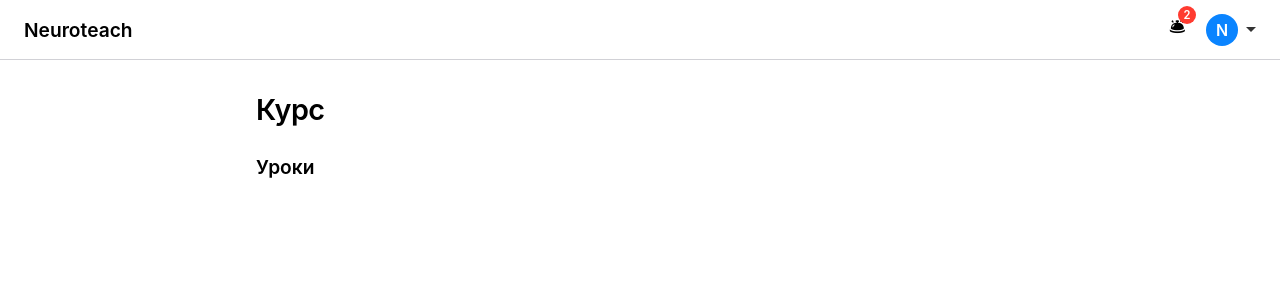
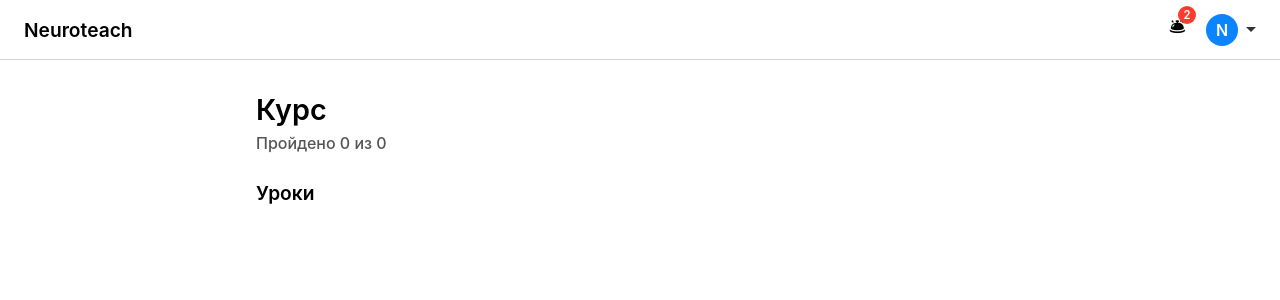
Before and after one commit to Korvova/neuroteach, a React (Vite) app in the folder webapp/: page /courses/1 in a window 1280 px wide. Shown: the top 300 px of the page. Built offline with nearby package versions, Linux system fonts and the light colour scheme.

Commit message:
feat(course): replace status legend with simple progress counter

```diff
--- a/webapp/src/pages/CourseDetailPage/CourseDetailPage.jsx
+++ b/webapp/src/pages/CourseDetailPage/CourseDetailPage.jsx
@@ -4,46 +4,42 @@ import LessonItem from '../../components/LessonItem/LessonItem';
 import Modal from '../../components/Modal/Modal';
 import styles from './CourseDetailPage.module.css';
 
-/* мок‑данные (позже придут из API) */
+/* mock‑данные со статусами */
 const courses = {
   intro: {
     title: 'Вход в нейросети',
-    description: `
-      Курс знакомит с базовыми принципами работы нейросетей,
-      языковыми моделями и практическим применением ChatGPT.
-      Подойдёт новичкам без предыдущего опыта.
-    `,
+    description:
+      'Курс знакомит с базовыми принципами работы нейросетей и ChatGPT. Подойдёт новичкам без предыдущего опыта.',
     lessons: [
-      { id: 'view', title: 'Введение (просмотр)', unlocked: true },
-      { id: 'file', title: 'Введение (файл)',       unlocked: true },
-      { id: 'test', title: 'Введение (тест)',       unlocked: true },
-      { id: 'demo', title: 'Демонстрация и практическое знакомство с ChatGPT', unlocked: false },
-      { id: 'prompt', title: 'Промптинг. Мастер‑класс', unlocked: false },
-      { id: 'advanced', title: 'Расширенные возможности ChatGPT и GPT‑помощники', unlocked: false },
-      /* ... остальные из ТЗ ... */
+      { id: 'view',  title: 'Введение (просмотр)',  unlocked: true,  status: { code: 'done',    label: 'пройден' } },
+      { id: 'file',  title: 'Введение (файл)',      unlocked: true,  status: { code: 'review',  label: 'на проверке' } },
+      { id: 'test',  title: 'Введение (тест)',      unlocked: true,  status: { code: 'clarify', label: 'на уточнении' } },
+      { id: 'demo',  title: 'Демонстрация ChatGPT', unlocked: false },
+      { id: 'prompt',title: 'Промптинг. Мастер‑класс', unlocked: false },
+      { id: 'adv',   title: 'Расширенные возможности ChatGPT', unlocked: false },
     ],
   },
-  /* другие курсы добавим позже */
 };
 
 export default function CourseDetailPage() {
   const { courseId } = useParams();
   const navigate = useNavigate();
-  const [modalOpen, setModalOpen] = useState(false);
+  const [modal, setModal] = useState(false);
 
   const course = courses[courseId] || { title: 'Курс', lessons: [] };
 
-  const handleLessonClick = (lesson) => {
-    if (!lesson.unlocked) {
-      setModalOpen(true);
-    } else {
-      navigate(`/courses/${courseId}/lesson/${lesson.id}`);
-    }
-  };
+  /* сколько уроков «пройдено» */
+  const completed = course.lessons.filter((l) => l.status?.code === 'done').length;
+
+  const openLesson = (l) =>
+    l.unlocked ? navigate(`/courses/${courseId}/lesson/${l.id}`) : setModal(true);
 
   return (
     <div className={styles.container}>
       <h2 className={styles.title}>{course.title}</h2>
+
+      {/* счётчик прогресса */}
+      <p className={styles.progress}>Пройдено {completed} из {course.lessons.length}</p>
 
       <p className={styles.desc}>{course.description}</p>
 
@@ -55,12 +51,13 @@ export default function CourseDetailPage() {
             key={l.id}
             title={l.title}
             unlocked={l.unlocked}
-            onClick={() => handleLessonClick(l)}
+            status={l.status}
+            onClick={() => openLesson(l)}
           />
         ))}
       </ul>
 
-      <Modal open={modalOpen} onClose={() => setModalOpen(false)}>
+      <Modal open={modal} onClose={() => setModal(false)}>
         <p>Урок станет доступен после прохождения предыдущего.</p>
       </Modal>
     </div>
--- a/webapp/src/pages/CourseDetailPage/CourseDetailPage.module.css
+++ b/webapp/src/pages/CourseDetailPage/CourseDetailPage.module.css
@@ -1,31 +1,25 @@
-.container {
-  max-width: 800px;
-  margin: 0 auto;
-  padding: 32px 16px 64px;
+
+.container { max-width: 800px; margin: 0 auto; padding: 32px 16px 64px; }
+.title     { font-size: 1.8rem; font-weight: 600; margin-bottom: 6px; }
+.progress  { margin: 2px 0 18px; font-weight: 500; color: #555; }
+.desc      { margin-bottom: 28px; line-height: 1.55; }
+.subtitle  { font-size: 1.2rem; font-weight: 600; margin-bottom: 16px; }
+.list      { display: flex; flex-direction: column; gap: 12px; list-style: none; padding: 0; }
+
+/* уже существующие классы container / title / desc / subtitle / list */
+
+
+.legend {
+  display: flex;
+  flex-wrap: wrap;
+  gap: 12px;
+  margin-bottom: 20px;
 }
 
-.title {
-  font-size: 1.8rem;
-  font-weight: 600;
-  margin-bottom: 18px;
-  letter-spacing: -0.02em;
+.dotWrap { display: flex; align-items: center; gap: 6px; font-size: .9rem; }
+.dot {
+  width: 10px;
+  height: 10px;
+  border-radius: 50%;
+  display: inline-block;
 }
-
-.desc {
-  margin-bottom: 28px;
-  line-height: 1.55;
-}
-
-.subtitle {
-  font-size: 1.2rem;
-  font-weight: 600;
-  margin-bottom: 16px;
-}
-
-.list {
-  display: flex;
-  flex-direction: column;
-  gap: 12px;
-  list-style: none;
-  padding: 0;
-}
```
